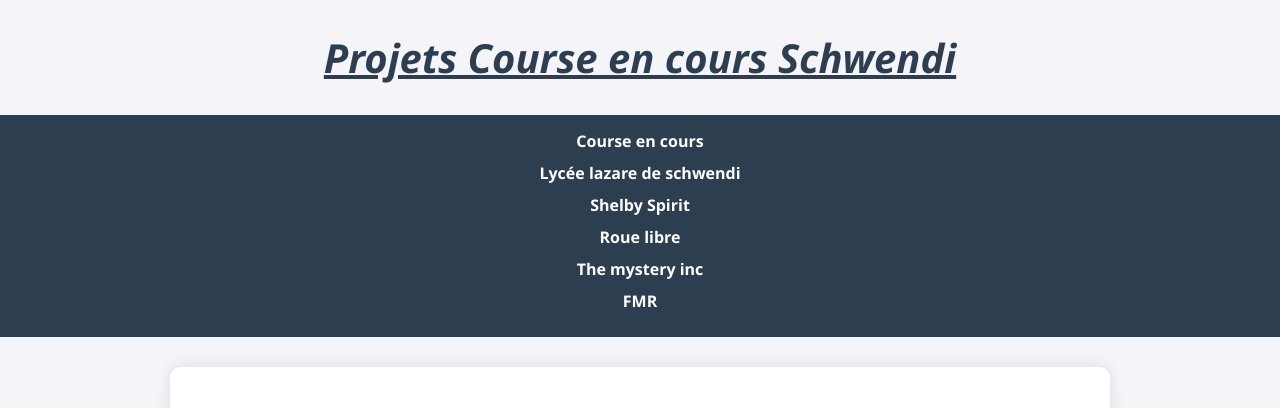
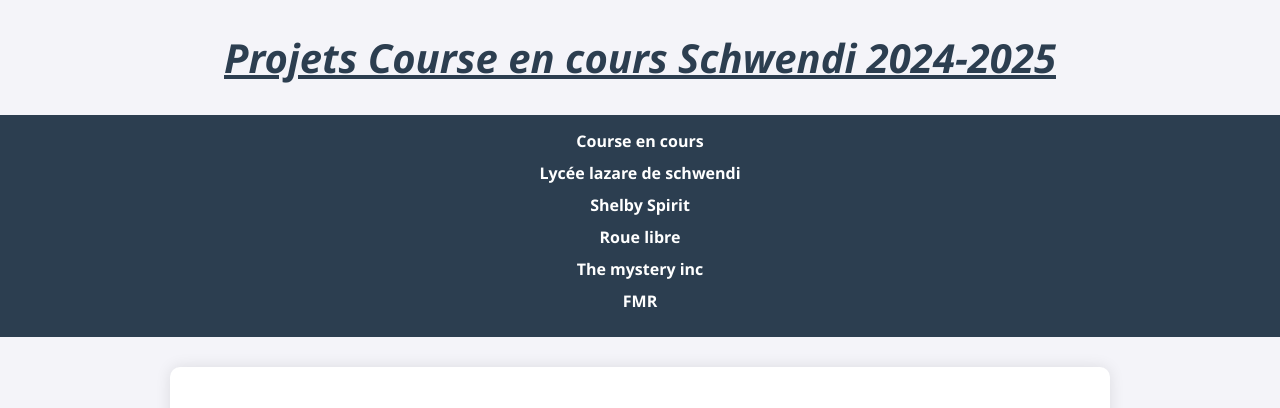
Before and after one commit to Course-en-Cours2025/Course-en-Cours2025.github.io, a plain HTML site: page index.html in a window 1280 px wide. Shown: the top 408 px of the page. Drawn offline with Linux system fonts and the light colour scheme.

Commit message:
Update index.html

```diff
--- a/index.html
+++ b/index.html
@@ -10,7 +10,7 @@
 
 
 <body>
-    <h1><em><u>Projets Course en cours Schwendi</u></em></h1>
+    <h1><em><u>Projets Course en cours Schwendi 2024-2025</u></em></h1>
     <nav>
         <ul>
             <li><a href="#form">Course en cours</a></li>
```
